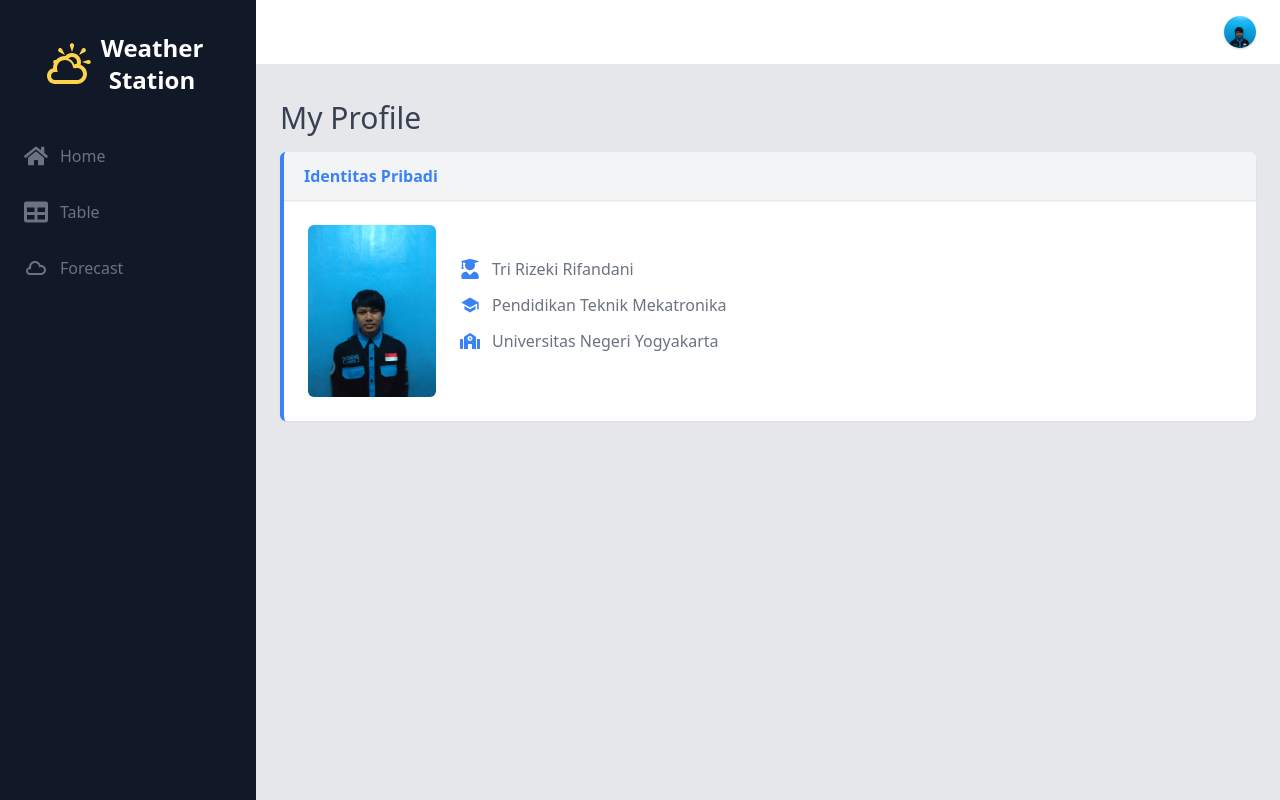
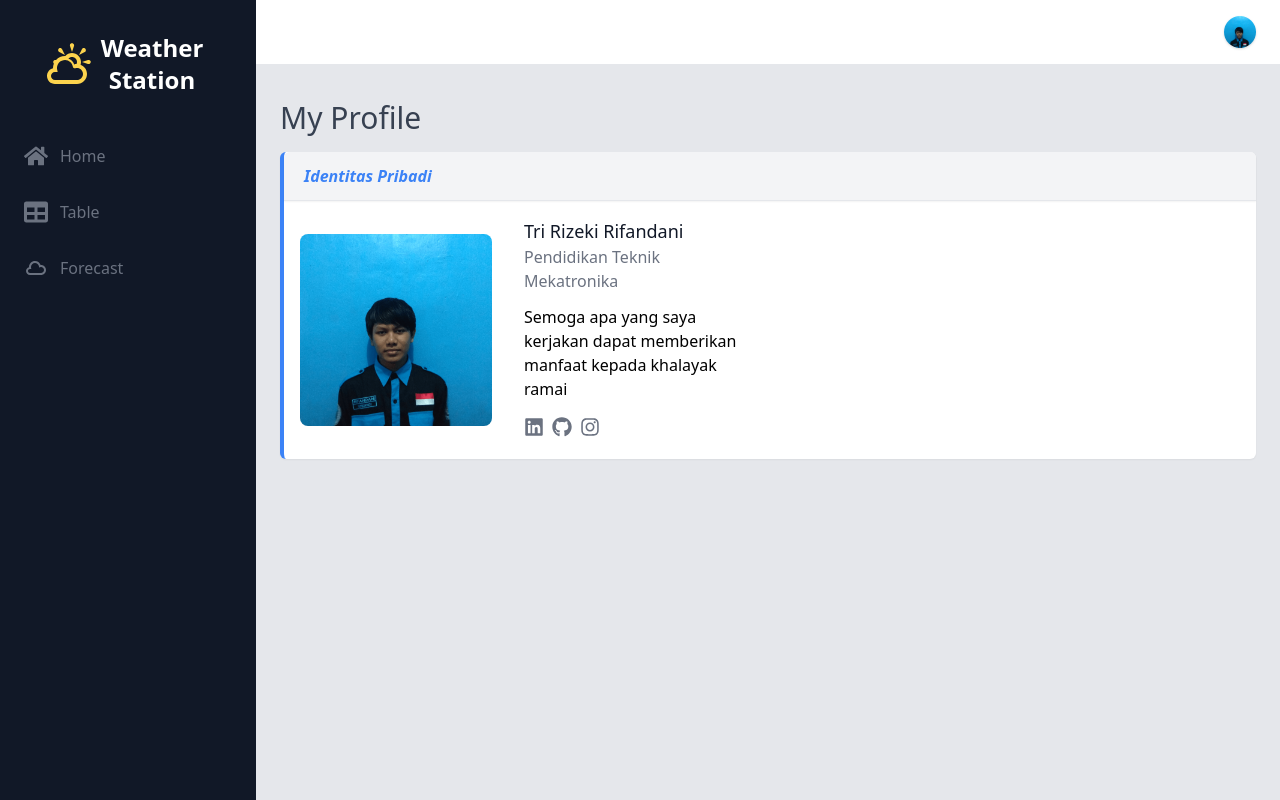
Before and after one commit to rifandani/nextjs-weather-station, a Next.js app: page /profile in a window 1280 px wide. Built offline with nearby package versions, Linux system fonts and the light colour scheme.

Commit message:
:hammer: AdminDashboard comp

```diff
--- a/components/AdminDashboard.tsx
+++ b/components/AdminDashboard.tsx
@@ -138,7 +138,7 @@ export default function AdminDashboard() {
           {/* temp */}
           <section className="relative flex flex-col pt-2 pb-4 bg-white border-b-4 border-yellow-500 rounded-md">
             <p className="w-full py-2 font-bold text-center text-yellow-500">
-              BMP280 Temperature (&#8451;)
+              BMP280 ~ Temperatur (&#8451;)
             </p>
 
             {error && 'Error fetching data'}
@@ -167,7 +167,7 @@ export default function AdminDashboard() {
           {/* altitude */}
           <section className="relative flex flex-col pt-2 pb-4 mt-4 bg-white border-b-4 border-green-500 rounded-md">
             <p className="w-full py-2 font-bold text-center text-green-500">
-              BMP280 Altitude (meter)
+              BMP280 ~ Altitude (meter)
             </p>
 
             {error && 'Error fetching data'}
@@ -196,7 +196,7 @@ export default function AdminDashboard() {
           {/* pressure */}
           <section className="relative flex flex-col pt-2 pb-4 mt-4 bg-white border-b-4 border-blue-500 rounded-md">
             <p className="w-full py-2 font-bold text-center text-blue-500">
-              BMP280 Pressure (hPa)
+              BMP280 ~ Tekanan (hPa)
             </p>
 
             {error && 'Error fetching data'}
@@ -225,7 +225,7 @@ export default function AdminDashboard() {
           {/* pressure */}
           <section className="relative flex flex-col pt-2 pb-4 mt-4 bg-white border-b-4 border-yellow-700 rounded-md">
             <p className="w-full py-2 font-bold text-center text-yellow-700">
-              DHT11 Heat Index (&#8451;)
+              DHT11 ~ Heat Index (&#8451;)
             </p>
 
             {error && 'Error fetching data'}
@@ -254,7 +254,7 @@ export default function AdminDashboard() {
           {/* humidity */}
           <section className="relative flex flex-col pt-2 pb-4 mt-4 bg-white border-b-4 border-yellow-300 rounded-md">
             <p className="w-full py-2 font-bold text-center text-yellow-300">
-              DHT11 Kelembaban (%)
+              DHT11 ~ Kelembaban (%)
             </p>
 
             {error && 'Error fetching data'}
@@ -283,7 +283,7 @@ export default function AdminDashboard() {
           {/* illumination */}
           <section className="relative flex flex-col pt-2 pb-4 mt-4 bg-white border-b-4 border-green-300 rounded-md">
             <p className="w-full py-2 font-bold text-center text-green-300">
-              BH1750 Illumination (lumen/m<sup>2</sup>)
+              BH1750 ~ Iluminasi (lumen/m<sup>2</sup>)
             </p>
 
             {error && 'Error fetching data'}
@@ -312,7 +312,7 @@ export default function AdminDashboard() {
           {/* infrared */}
           <section className="relative flex flex-col pt-2 pb-4 mt-4 bg-white border-b-4 border-gray-500 rounded-md">
             <p className="w-full py-2 font-bold text-center text-gray-500">
-              Infared (0/1)
+              FC-51 ~ Infared (0/1)
             </p>
 
             {error && 'Error fetching data'}
--- a/components/ProfileDashboard.tsx
+++ b/components/ProfileDashboard.tsx
@@ -1,5 +1,5 @@
-import { FaUserGraduate, FaSchool } from 'react-icons/fa';
-import { IoMdSchool } from 'react-icons/io';
+import { FaInstagram, FaLinkedin, FaGithub } from 'react-icons/fa';
+// import { IoMdSchool } from 'react-icons/io';
 // files
 
 export default function ProfileDashboard() {
@@ -12,7 +12,7 @@ export default function ProfileDashboard() {
         <div className="mt-4">
           <div className="flex flex-wrap -mx-6">
             {/* Total Users */}
-            <section className="w-full px-6">
+            {/* <section className="w-full px-6">
               <div className="flex flex-col bg-white border-l-4 border-blue-500 rounded-md shadow-sm">
                 <div className="flex px-5 py-3 bg-gray-100 border-b border-gray-200 shadow-sm rounded-t-md">
                   <p className="font-semibold text-blue-500">
@@ -48,6 +48,70 @@ export default function ProfileDashboard() {
                   </div>
                 </div>
               </div>
+            </section> */}
+
+            <section className="w-full px-6">
+              <div className="flex flex-col bg-white border-l-4 border-blue-500 rounded-md shadow-sm">
+                <div className="flex px-5 py-3 bg-gray-100 border-b border-gray-200 shadow-sm rounded-t-md">
+                  <p className="italic font-semibold text-blue-500">
+                    Identitas Pribadi
+                  </p>
+                </div>
+
+                <div className="p-4 lg:w-1/2">
+                  <div className="flex flex-col items-center justify-center h-full text-center sm:flex-row sm:justify-start sm:text-left">
+                    <img
+                      alt="Foto Tri Rizeki Rifandani"
+                      className="flex-shrink-0 object-cover object-center w-48 h-48 mb-4 rounded-lg sm:mb-0"
+                      src="/me.png"
+                    />
+
+                    <div className="flex-grow sm:pl-8">
+                      <h2 className="text-lg font-medium text-gray-900 title-font">
+                        Tri Rizeki Rifandani
+                      </h2>
+
+                      <h3 className="mb-3 text-gray-500">
+                        Pendidikan Teknik Mekatronika
+                      </h3>
+
+                      <p className="mb-4">
+                        Semoga apa yang saya kerjakan dapat memberikan manfaat
+                        kepada khalayak ramai
+                      </p>
+
+                      <span className="inline-flex">
+                        <a
+                          href="https://www.linkedin.com/in/rifandani/"
+                          target="_blank"
+                          rel="noopener"
+                          className="text-gray-500 hover:text-blue-500"
+                        >
+                          <FaLinkedin className="w-5 h-5" />
+                        </a>
+
+                        <a
+                          href="https://github.com/rifandani"
+                          target="_blank"
+                          rel="noopener"
+                          className="ml-2 text-gray-500 hover:text-gray-800"
+                        >
+                          <FaGithub className="w-5 h-5" />
+                        </a>
+
+                        <a
+                          href="https://www.instagram.com/3richkey"
+                          target="_blank"
+                          rel="noopener"
+                          className="ml-2 text-gray-500 hover:text-red-500"
+                        >
+                          <FaInstagram className="w-5 h-5" />
+                        </a>
+                      </span>
+                    </div>
+                  </div>
+                </div>
+              </div>
             </section>
           </div>
         </div>
--- a/components/TableSensors.tsx
+++ b/components/TableSensors.tsx
@@ -10,6 +10,9 @@ export default function TableSensors() {
       <div className="-my-2 overflow-x-auto sm:-mx-6 sm:px-6 lg:-mx-8 lg:px-8">
         <div className="min-w-full overflow-hidden sm:rounded-lg ">
           {error && 'Error fetching data'}
+
+          {!data && !error && 'Loading...'}
+
           {data && (
             <Grid
               data={data?.sensors}
```
